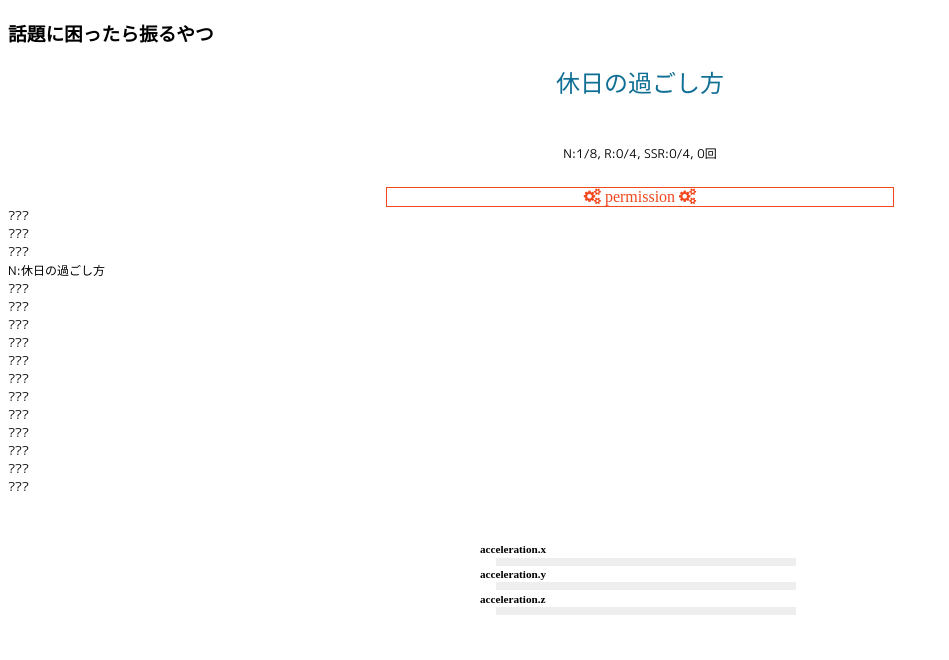
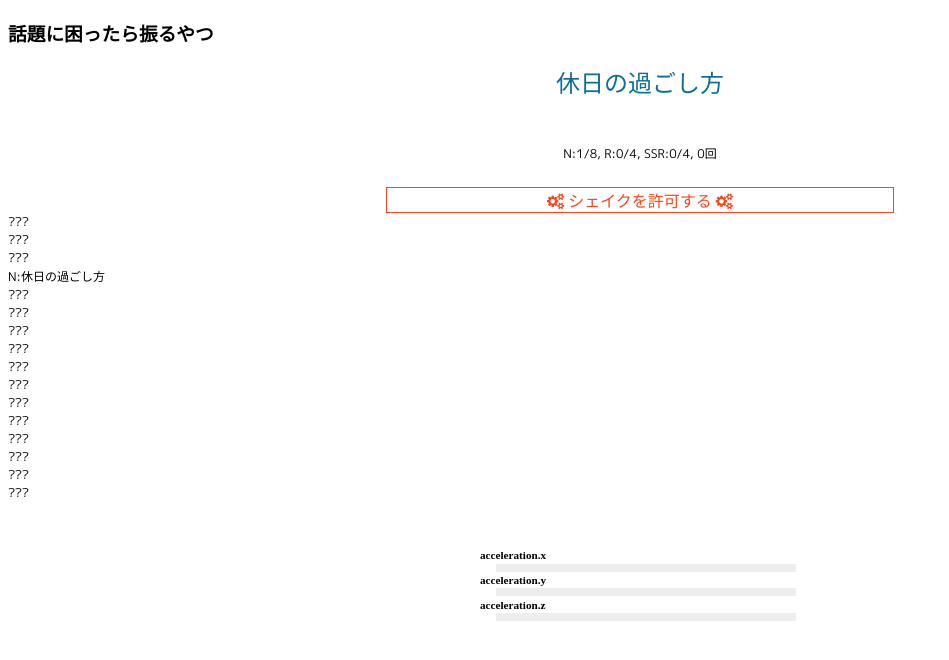
Before and after one commit to KA-Takeuchi/topic-shake, a plain HTML site: page index.html in a window 1280 px wide. Shown: the whole page, without its empty margins (0-949 px from the left). Drawn offline with nearby package versions, Linux system fonts and the light colour scheme.

Commit message:
Update index.html

```diff
--- a/index.html
+++ b/index.html
@@ -93,7 +93,7 @@
     <div class="nav_wrapper">
       <a class="permission" onclick="permission_request();">
         <i class="fa fa-cogs" aria-hidden="true"></i>
-        permission
+        シェイクを許可する
         <i class="fa fa-cogs" aria-hidden="true"></i>
       </a>
     </div>
```
